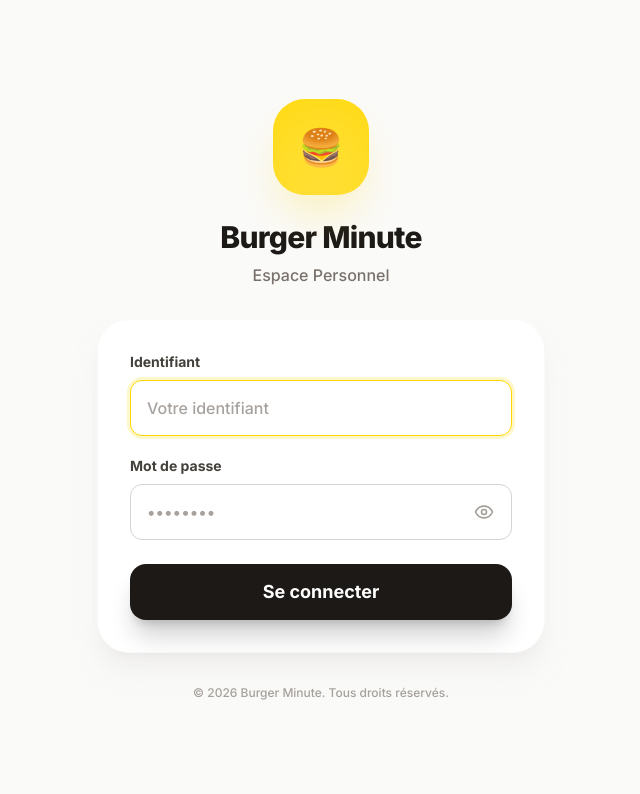
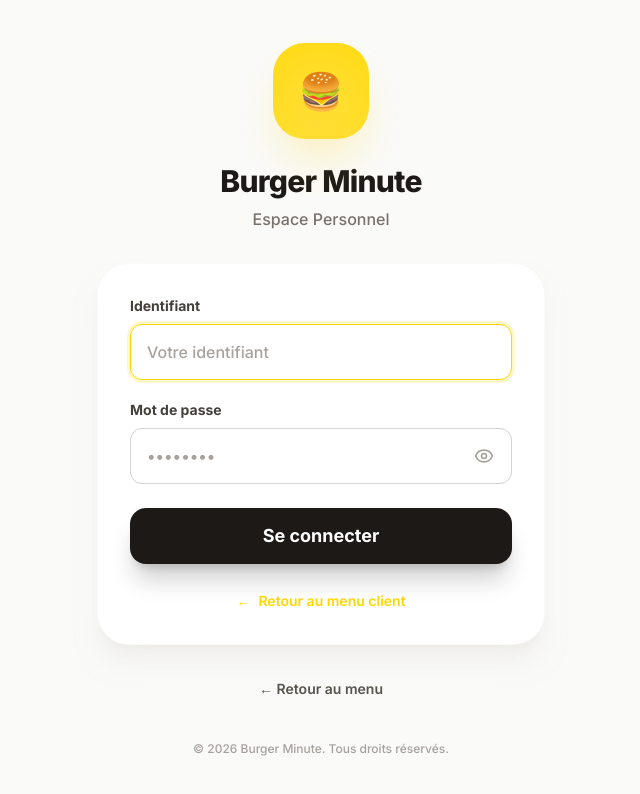
Before and after one commit to tigapplab-boop/awid-livraison-, a Next.js app: page /login in a window 1280 px wide. Shown: the top 794 px of the page, without its empty margins (319-959 px from the left). Built offline with nearby package versions, Linux system fonts and the light colour scheme.

Commit message:
fix: prevent back button reconnection after logout + add menu link to login page

```diff
--- a/src/app/admin/layout.tsx
+++ b/src/app/admin/layout.tsx
@@ -199,6 +199,23 @@ export default function AdminLayout({ children }: { children: React.ReactNode })
     }
   }, [isLoginPage, isAuthed])
 
+  // Prevent back navigation after logout
+  useEffect(() => {
+    const preventBack = () => {
+      window.history.pushState(null, '', window.location.href)
+    }
+
+    // Push initial state
+    preventBack()
+
+    // Listen for back button
+    window.addEventListener('popstate', preventBack)
+
+    return () => {
+      window.removeEventListener('popstate', preventBack)
+    }
+  }, [])
+
   const handleNavigate = useCallback((href: string) => {
     router.push(href)
     setSidebarOpen(false)
@@ -211,7 +228,14 @@ export default function AdminLayout({ children }: { children: React.ReactNode })
     localStorage.removeItem('bm_token')
     localStorage.removeItem('bm_user')
     document.cookie = 'auth_token=; expires=Thu, 01 Jan 1970 00:00:00 UTC; path=/; SameSite=Lax'
-    window.location.href = '/login'
+
+    // Prevent browser back button from showing cached page
+    window.history.pushState(null, '', window.location.href)
+    window.addEventListener('popstate', () => {
+      window.history.pushState(null, '', window.location.href)
+    })
+
+    window.location.replace('/login')
   }, [])
 
   // Login page doesn't need the layout
--- a/src/app/livreur/dashboard/page.tsx
+++ b/src/app/livreur/dashboard/page.tsx
@@ -472,7 +472,14 @@ export default function LivreurDashboard() {
     fetch('/api/auth/logout', { method: 'POST' }).catch(() => {})
     clearAuth()
     document.cookie = 'auth_token=; expires=Thu, 01 Jan 1970 00:00:00 UTC; path=/; SameSite=Lax'
-    window.location.href = '/login'
+
+    // Prevent back button from restoring logged-in state
+    window.history.pushState(null, '', window.location.href)
+    window.addEventListener('popstate', function preventBack() {
+      window.history.pushState(null, '', window.location.href)
+    })
+
+    window.location.replace('/login')
   }
 
   // ========================================
--- a/src/app/login/page.tsx
+++ b/src/app/login/page.tsx
@@ -219,6 +219,27 @@ export default function UnifiedLoginPage() {
               )}
             </button>
           </form>
+
+          {/* Link to menu */}
+          <div className="mt-6 text-center">
+            <a
+              href="/menu"
+              className="inline-flex items-center gap-2 text-sm font-semibold text-bm-primary hover:text-bm-primary-700 transition-colors"
+            >
+              <span>←</span>
+              Retour au menu client
+            </a>
+          </div>
+        </div>
+
+        {/* Link to client menu */}
+        <div className="text-center mt-6">
+          <a
+            href="/menu"
+            className="inline-flex items-center gap-2 px-6 py-2.5 text-sm font-semibold text-stone-600 hover:text-bm-primary transition-colors"
+          >
+            ← Retour au menu
+          </a>
         </div>
 
         <p className="text-center text-xs font-medium text-stone-400 mt-8">
```
